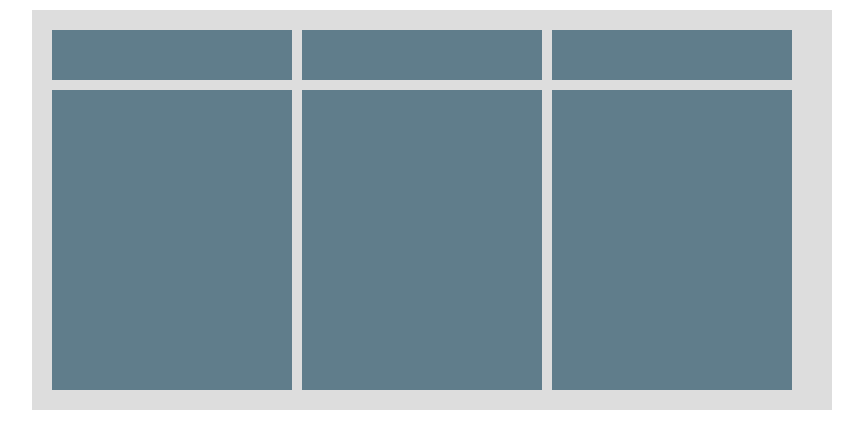
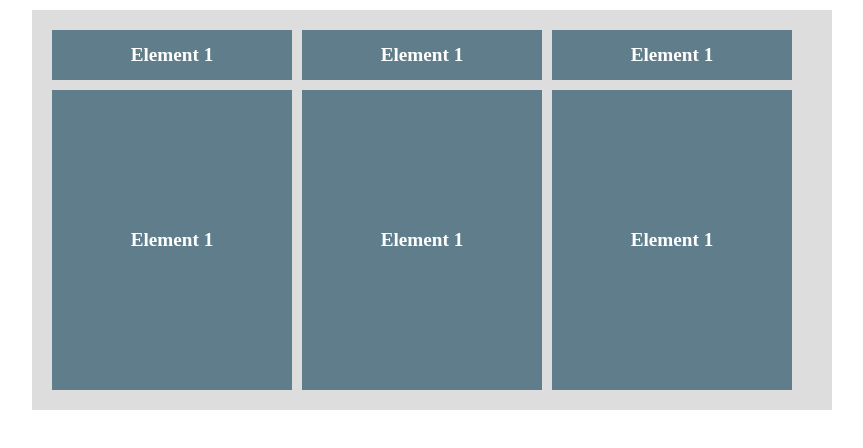
Before and after one commit to Body789/CSS_ELZERO, a plain HTML site: page Assignments/Assignment_14/Assignment_1/index.html in a window 1280 px wide. Shown: the whole page, without its empty margins (208-1071 px from the left). Drawn offline with Linux system fonts and the light colour scheme.

Commit message:
final css touch

```diff
--- a/Assignments/Assignment_14/Assignment_1/css/style.css
+++ b/Assignments/Assignment_14/Assignment_1/css/style.css
@@ -20,4 +20,11 @@
   align-items: center;
   justify-content: center;
   font-weight: bold;
+  counter-reset: num;
+  font-size: larger;
 }
+
+.grid div::after {
+  counter-increment: num;
+  content: "Element " counter(num);
+}
```
